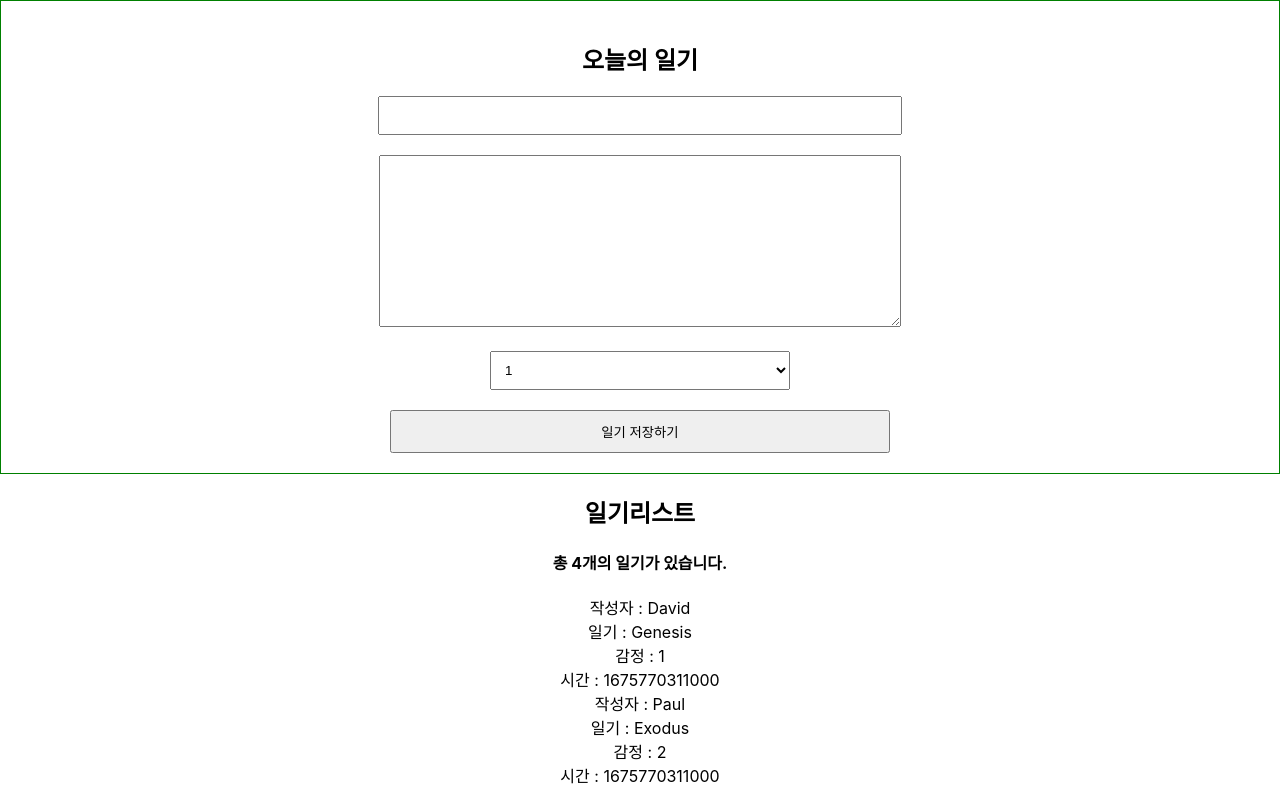
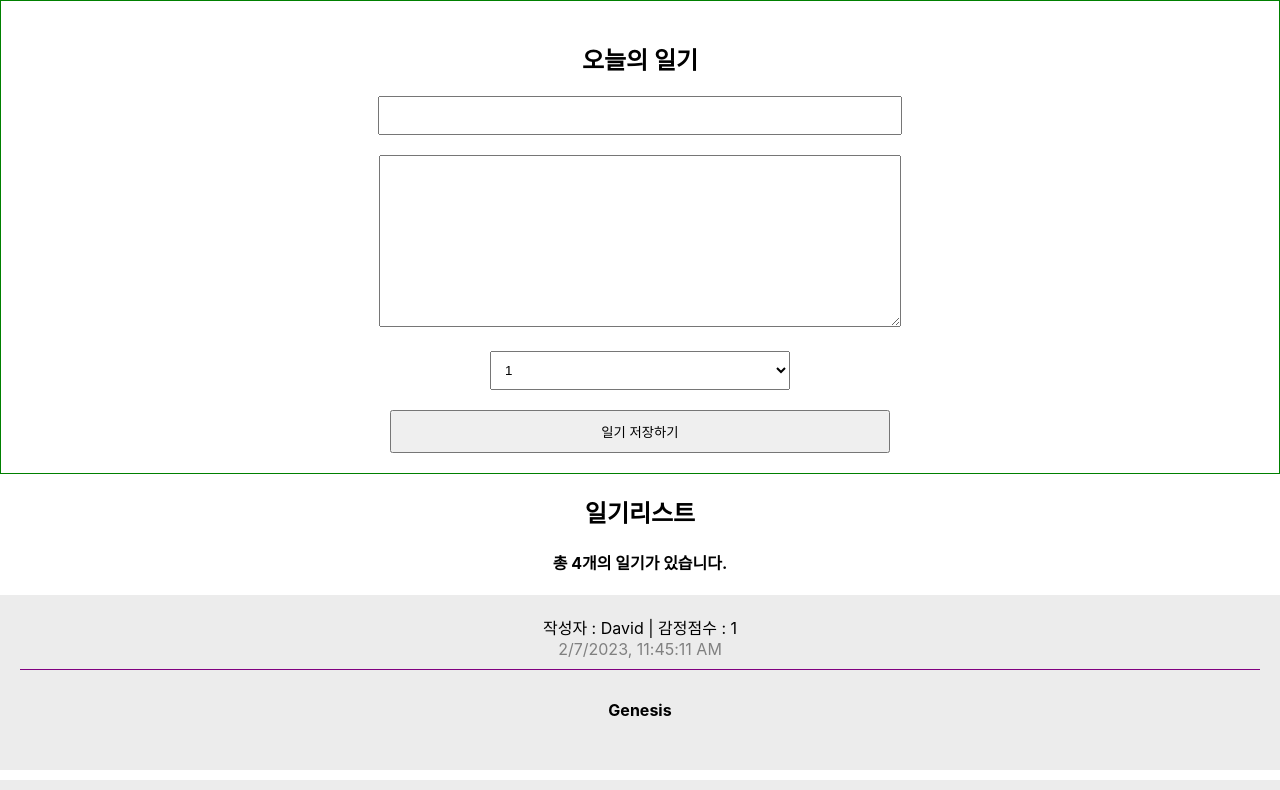
Before and after one commit to Na-David/simpleDiary, a React (Create React App) app: page / in a window 1280 px wide. Shown: the top 790 px of the page. Built offline with nearby package versions, Linux system fonts and the light colour scheme.

Commit message:
diarylist // diaryitem

```diff
--- a/src/App.css
+++ b/src/App.css
@@ -29,3 +29,39 @@
   padding: 10px;
   cursor: pointer;
 }
+
+/* List */
+
+.DiaryList {
+  border: 1px solid green;
+  padding: 20px;
+  margin-top: 20px;
+}
+
+.DiaryList h2 {
+  text-align: center;
+}
+
+/* Item */
+
+.DiaryItem {
+  background-color: #ececec;
+  margin-bottom: 10px;
+  padding: 20px;
+}
+
+.DiaryItem .info {
+  border-bottom: 1px solid purple;
+  padding-bottom: 10px;
+  margin-bottom: 10px;
+}
+
+.DiaryItem .date {
+  color: grey;
+}
+
+.DiaryItem .content {
+  font-weight: bold;
+  margin-bottom: 30px;
+  margin-top: 30px;
+}
--- /dev/null
+++ b/src/DiaryItem.js
@@ -0,0 +1,13 @@
+const DiaryItem = ({author, content, created_date, emotion, id}) => {
+    return (
+        <div className="DiaryItem">
+            <div className="info">
+                <span>작성자 : {author} | 감정점수 : {emotion}</span> <br />
+                <span className="date">{new Date(created_date).toLocaleString()}</span>
+            </div>
+            <div className="content">{content}</div>
+        </div>
+    )
+}
+
+export default DiaryItem;
--- a/src/DiaryList.js
+++ b/src/DiaryList.js
@@ -1,3 +1,5 @@
+import DiaryItem from "./DiaryItem";
+
 const DiaryList = ({diaryList}) => {
 
     return (
@@ -6,12 +8,8 @@
             <h4>총 {diaryList.length}개의 일기가 있습니다.</h4>
             <div>
                 {diaryList.map((it, idx) => (
-                <div key={idx}>
-                    <div>작성자 : {it.author}</div>
-                    <div>일기 : {it.content}</div>
-                    <div>감정 : {it.emotion}</div>
-                    <div>시간 : {it.created_date}</div>
-                </div>))}
+                    <DiaryItem key={it.id} {...it} />
+                ))}
             </div>
         </div>
     )
```
